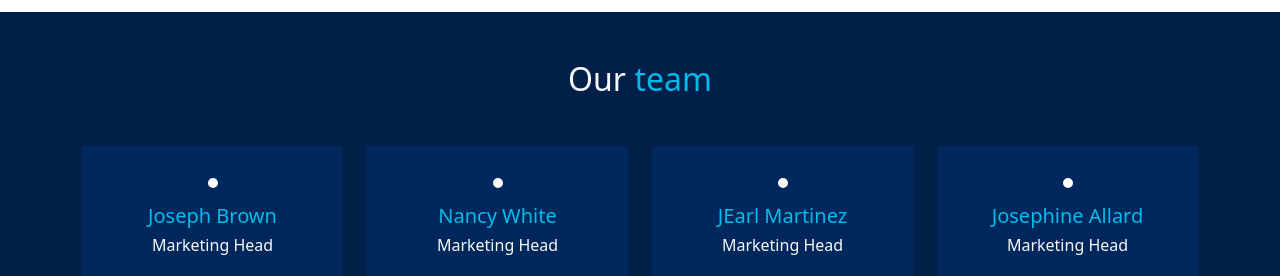
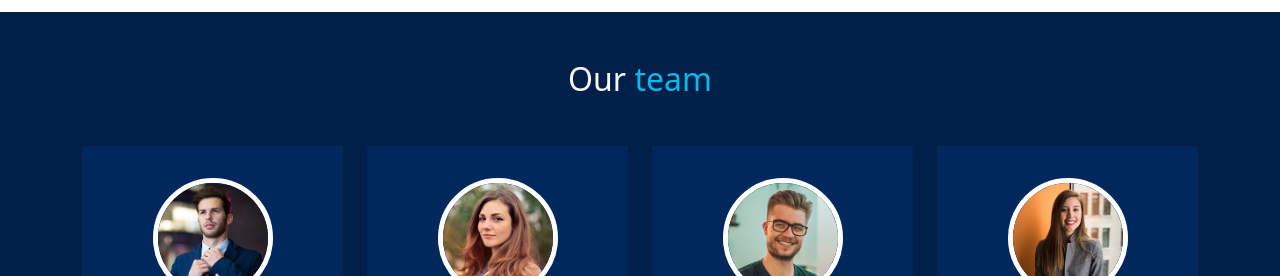
Before and after one commit to zeyad262/crypto, a plain HTML site: page index.html in a window 1280 px wide. Shown: the part 3819-4095 px from the top of the page. Drawn offline with Linux system fonts and the light colour scheme; the site is published under a folder, as on GitHub Pages, so addresses that start at the root find nothing.

Commit message:
Update index.html

```diff
--- a/index.html
+++ b/index.html
@@ -176,7 +176,7 @@
                 <div class="row">
                     <div class="col-lg-3 col-md-6">
                         <div class="box p-3">
-                            <img class="img-fluid mt-3 mb-3" src="/images/team-1.jpg" width="120" alt="">
+                            <img class="img-fluid mt-3 mb-3" src="images/team-1.jpg" width="120" alt="">
                             <h5>Joseph Brown</h5>
                             <h6 class="text-light">Marketing Head</h6>
                             <ul class="icons list-unstyled d-flex justify-content-between p-3 mt-4">
@@ -190,7 +190,7 @@
                     </div>
                     <div class="col-lg-3 col-md-6">
                         <div class="box p-3">
-                            <img class="img-fluid mt-3 mb-3" src="/images/team-2.jpg" width="120" alt="">
+                            <img class="img-fluid mt-3 mb-3" src="images/team-2.jpg" width="120" alt="">
                             <h5>Nancy White</h5>
                             <h6 class="text-light">Marketing Head</h6>
                             <ul class="icons list-unstyled d-flex justify-content-between p-3 mt-4">
@@ -204,7 +204,7 @@
                     </div>
                     <div class="col-lg-3 col-md-6">
                         <div class="box p-3">
-                            <img class="img-fluid mt-3 mb-3" src="/images/team-3.jpg" width="120" alt="">
+                            <img class="img-fluid mt-3 mb-3" src="images/team-3.jpg" width="120" alt="">
                             <h5>JEarl Martinez</h5>
                             <h6 class="text-light">Marketing Head</h6>
                             <ul class="icons list-unstyled d-flex justify-content-between p-3 mt-4">
@@ -218,7 +218,7 @@
                     </div>
                     <div class="col-lg-3 col-md-6">
                         <div class="box p-3">
-                            <img class="img-fluid mt-3 mb-3" src="/images/team-4.jpg" width="120" alt="">
+                            <img class="img-fluid mt-3 mb-3" src="images/team-4.jpg" width="120" alt="">
                             <h5>Josephine Allard</h5>
                             <h6 class="text-light">Marketing Head</h6>
                             <ul class="icons list-unstyled d-flex justify-content-between p-3 mt-4">
```
